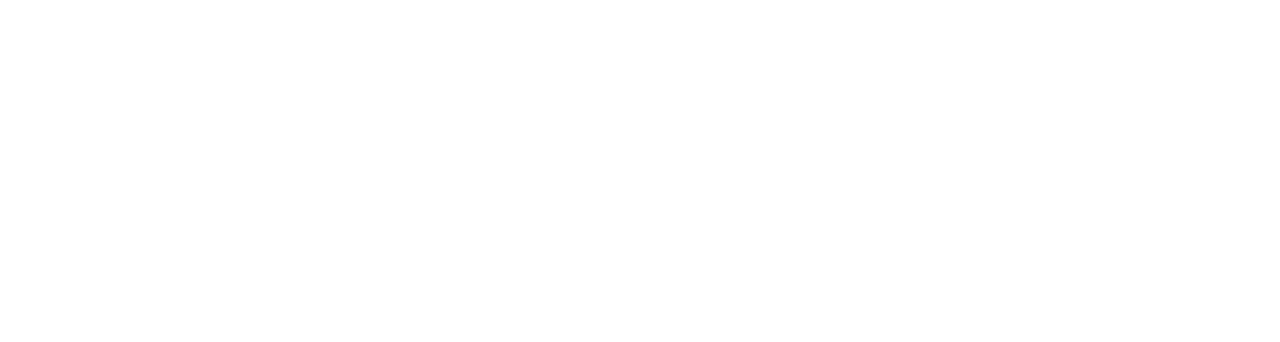
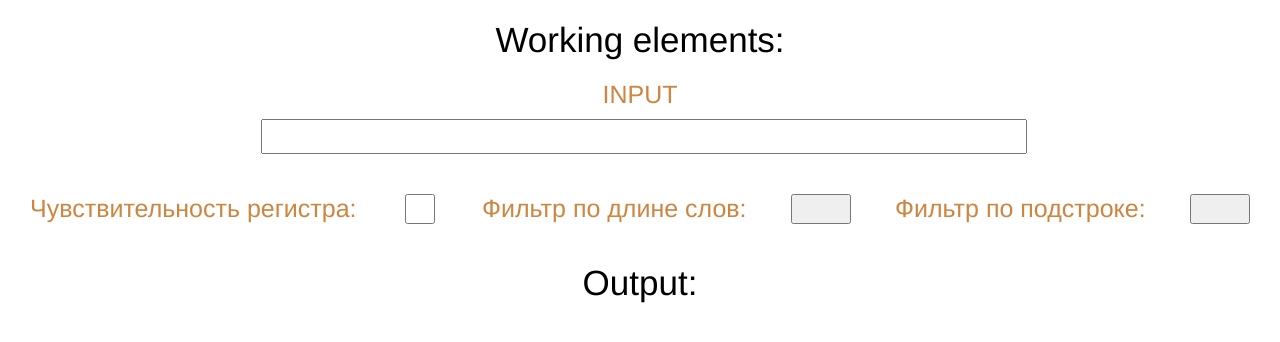
Before and after one commit to plohya/mrsoft.by-TestTask, a plain HTML site: page index.html in a window 1280 px wide. Drawn offline with Linux system fonts and the light colour scheme.

Commit message:
Initial layout is created

```diff
--- a/index.html
+++ b/index.html
@@ -5,8 +5,30 @@
     <meta http-equiv="X-UA-Compatible" content="IE=edge">
     <meta name="viewport" content="width=device-width, initial-scale=1.0">
     <title>Test Task</title>
+    <link rel="stylesheet" href="styles/style.css">
 </head>
 <body>
 
+    <div class="titleTxt">Working elements:</div>
+
+    <div class="mainText">INPUT</div>
+    <input type="text" class="inp">
+
+    <section class="main-container">
+
+        <span class="mainText">Чувствительность регистра:</span>
+        <input type="checkbox" class="main-container__checkb">
+
+        <span class="mainText">Фильтр по длине слов:</span>
+        <button class="main-container__wLength"></button>
+
+        <span class="mainText">Фильтр по подстроке:</span>
+        <button class="main-container__filter"></button>
+
+    </section>
+
+    <div class="titleTxt">Output:</div>
+    <div class="textOut"></div>
+
 </body>
 </html>
--- a/styles/style.scss
+++ b/styles/style.scss
@@ -0,0 +1,66 @@
+@mixin mainText {
+    font-size: 25px;
+    color: peru;
+    font-family: 'Franklin Gothic Medium', 'Arial Narrow', Arial, sans-serif;
+}
+
+@mixin titleText {
+    font-size: 35px;
+    color:black;
+    font-family: 'Franklin Gothic Medium', 'Arial Narrow', Arial, sans-serif;
+}
+
+ body{
+     user-select: none;
+ }
+
+.inp {
+    width: 60%;
+    margin-left: 20%;
+    margin-right: 20%;
+    @include mainText();
+}
+
+.main-container{
+    display: flex;
+    justify-content: space-around;
+    align-items: center;
+    margin-top: 30px;
+    margin-bottom: 30px;
+
+    &__checkb {
+        width: 30px;
+        height: 30px;
+    }
+
+    &__wLength {
+        width: 60px;
+        height: 30px;
+    }
+
+    &__filter {
+        width: 60px;
+        height: 30px;
+    }
+
+}
+
+.textOut {
+    @include mainText();
+    width: 60%;
+    text-align: center;
+    margin-left: 20%;
+    margin-right: 20%;
+}
+
+.mainText {
+    margin: 10px 0 10px 0;
+    text-align: center;
+    @include mainText();
+}
+
+.titleTxt{
+    @include titleText();
+    text-align: center;
+    margin: 20px 0 20px 0;
+}
```
Also changed, not shown: styles/style.css (added).
